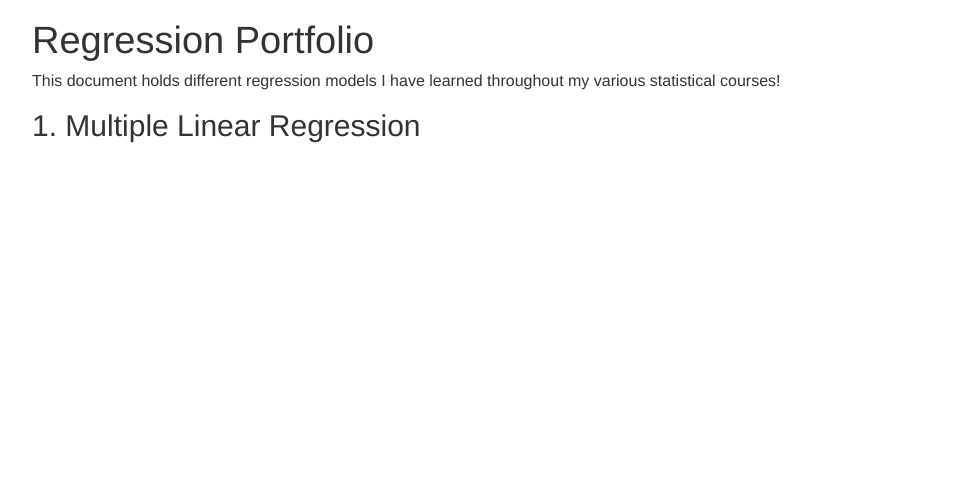
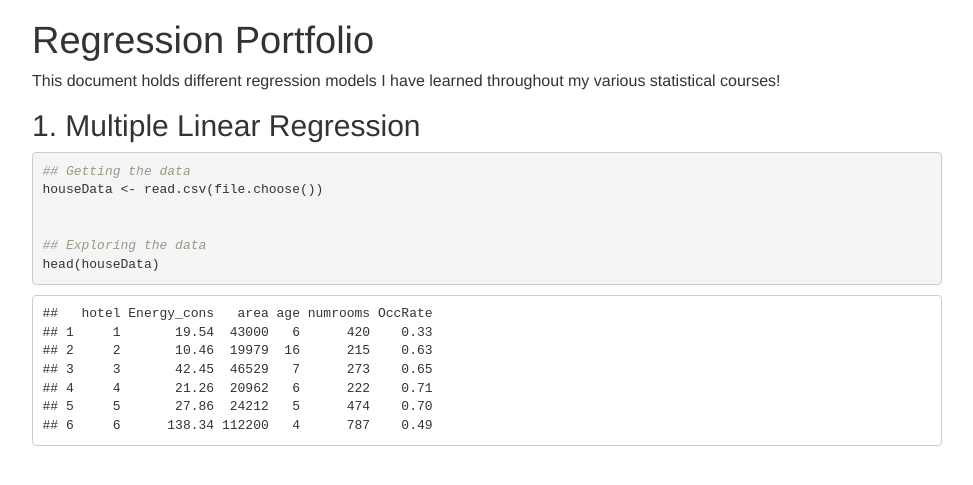
Before and after one commit to ryanmadlener/regression, a Jekyll site: the page docs/index.html, which Jekyll copies as it is, in a window 1280 px wide. Shown: the top 485 px of the page, without its empty margins (153-1126 px from the left). Built offline with Jekyll 4.4.1, drawn with Linux system fonts in a browser that asks for light colours.

Commit message:
Adding Pages

```diff
--- a/docs/index.html
+++ b/docs/index.html
@@ -371,6 +371,19 @@ summary {
 </div>
 <div id="multiple-linear-regression" class="section level2">
 <h2>1. Multiple Linear Regression</h2>
+<pre class="r"><code>## Getting the data
+houseData &lt;- read.csv(file.choose())
+
+
+## Exploring the data
+head(houseData)</code></pre>
+<pre><code>##   hotel Energy_cons   area age numrooms OccRate
+## 1     1       19.54  43000   6      420    0.33
+## 2     2       10.46  19979  16      215    0.63
+## 3     3       42.45  46529   7      273    0.65
+## 4     4       21.26  20962   6      222    0.71
+## 5     5       27.86  24212   5      474    0.70
+## 6     6      138.34 112200   4      787    0.49</code></pre>
 </div>
 
 
```
